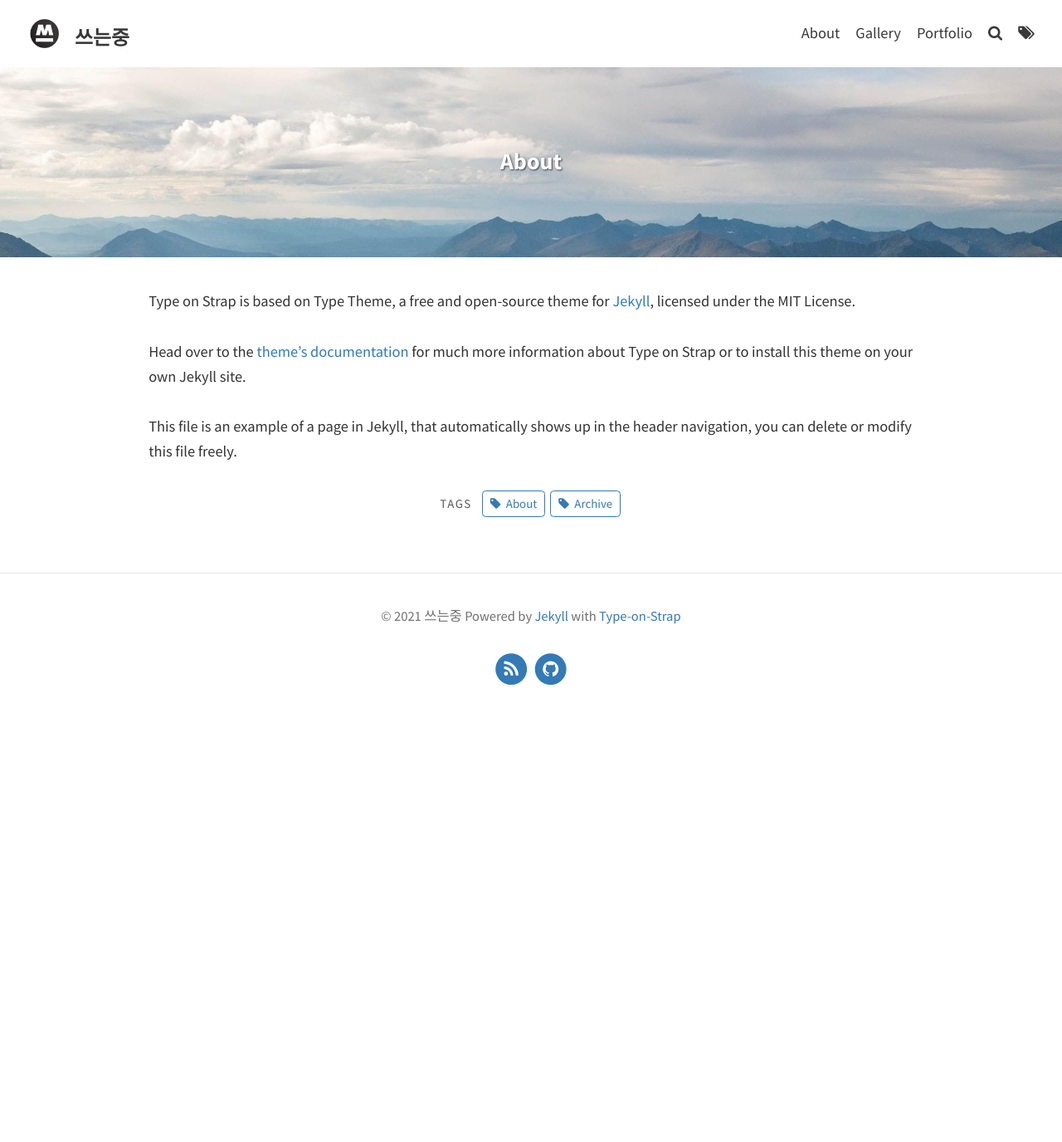
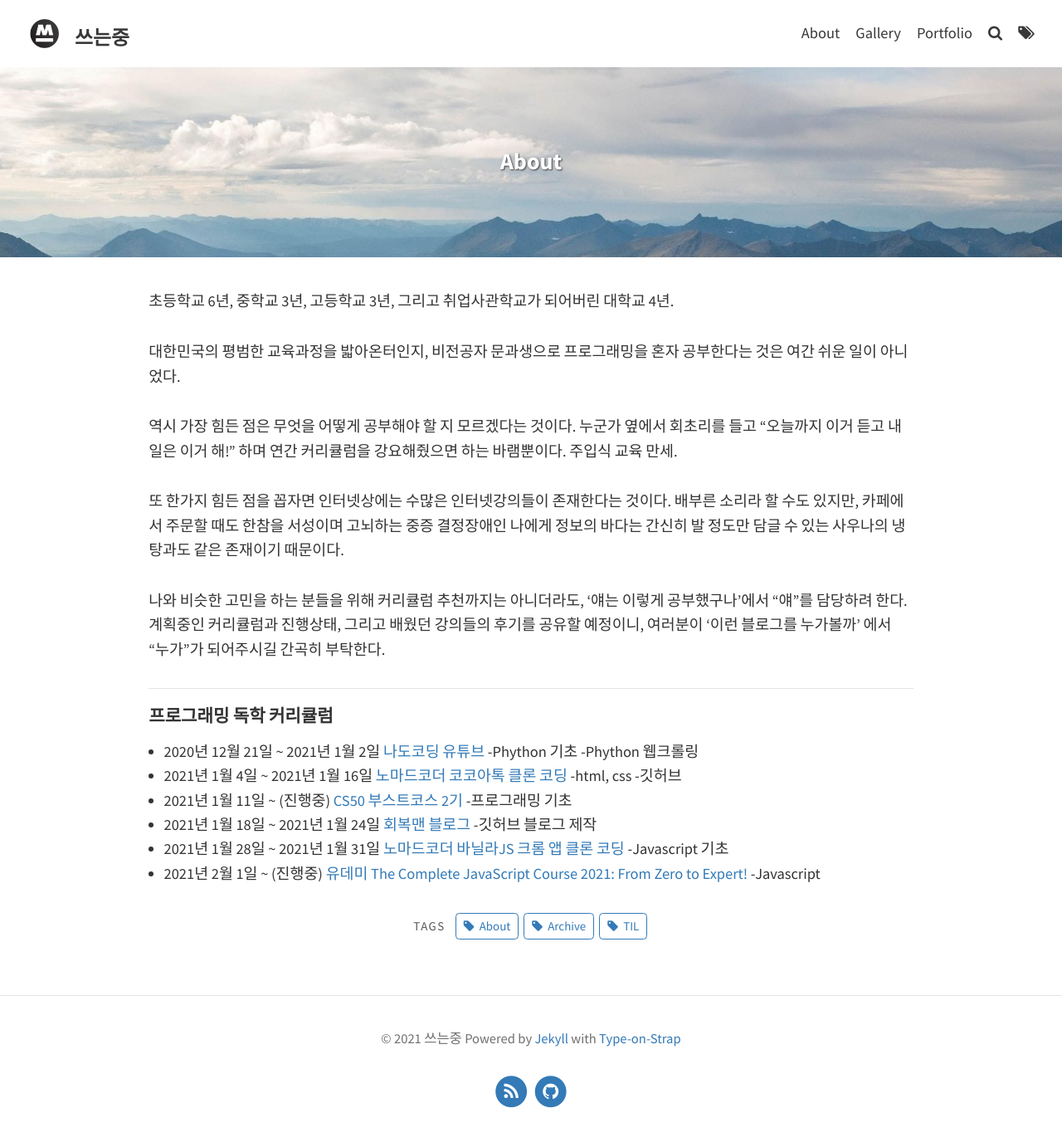
Before and after one commit to TaeIng/taeing.github.io, a Jekyll site: the page built from pages/about.md, in a window 1280 px wide. Shown: the whole page at 83% size. Built offline with Jekyll 4.4.1, drawn with Linux system fonts in a browser that asks for light colours; before the commit the page ends 900 px from its top, so only the background shows below that.

```diff
--- a/pages/about.md
+++ b/pages/about.md
@@ -3,11 +3,52 @@ layout: page
 title: About
 permalink: /about/
 feature-img: "assets/img/pexels/travel.jpeg"
-tags: [About, Archive]
+tags: [About, Archive, TIL]
 ---
 
-Type on Strap is based on Type Theme, a free and open-source theme for [Jekyll](http://jekyllrb.com/), licensed under the MIT License.
+초등학교 6년, 중학교 3년, 고등학교 3년, 그리고 취업사관학교가 되어버린 대학교 4년.
 
-Head over to the [theme's documentation](https://github.io/sylhare/Type-on-Strap) for much more information about Type on Strap or to install this theme on your own Jekyll site.
+대한민국의 평범한 교육과정을 밟아온터인지, 비전공자 문과생으로 프로그래밍을 혼자 공부한다는 것은 여간 쉬운 일이 아니었다.
 
-This file is an example of a page in Jekyll, that automatically shows up in the header navigation, you can delete or modify this file freely.
+역시 가장 힘든 점은 무엇을 어떻게 공부해야 할 지 모르겠다는 것이다. 누군가 옆에서 회초리를 들고 "오늘까지 이거 듣고 내일은 이거 해!" 하며 연간 커리큘럼을 강요해줬으면 하는 바램뿐이다. 주입식 교육 만세.
+
+또 한가지 힘든 점을 꼽자면 인터넷상에는 수많은 인터넷강의들이 존재한다는 것이다. 배부른 소리라 할 수도 있지만, 카페에서 주문할 때도 한참을 서성이며 고뇌하는 중증 결정장애인 나에게 정보의 바다는 간신히 발 정도만 담글 수 있는 사우나의 냉탕과도 같은 존재이기 때문이다.
+
+나와 비슷한 고민을 하는 분들을 위해 커리큘럼 추천까지는 아니더라도, '얘는 이렇게 공부했구나'에서 "얘"를 담당하려 한다. 계획중인 커리큘럼과 진행상태, 그리고 배웠던 강의들의 후기를 공유할 예정이니, 여러분이 '이런 블로그를 누가볼까' 에서 "누가"가 되어주시길 간곡히 부탁한다.
+
+---
+
+#### 프로그래밍 독학 커리큘럼
+
+- 2020년 12월 21일 ~ 2021년 1월 2일
+
+  [나도코딩 유튜브](https://www.youtube.com/watch?v=kWiCuklohdY&list=PLMsa_0kAjjrd8hYYCwbAuDsXZmHpqHvlV)
+
+  -Phython 기초
+
+  -Phython 웹크롤링
+
+- 2021년 1월 4일 ~ 2021년 1월 16일
+
+  [노마드코더 코코아톡 클론 코딩](https://nomadcoders.co/kokoa-clone/lobby)
+
+  -html, css -깃허브
+
+- 2021년 1월 11일 ~ (진행중)
+
+  [CS50 부스트코스 2기](https://www.boostcourse.org/study-cs50-2nd) -프로그래밍 기초
+
+- 2021년 1월 18일 ~ 2021년 1월 24일
+  [회복맨 블로그](http://recoveryman.tistory.com/321) -깃허브 블로그 제작
+
+- 2021년 1월 28일 ~ 2021년 1월 31일
+
+  [노마드코더 바닐라JS 크롬 앱 클론 코딩](https://nomadcoders.co/javascript-for-beginners)
+
+  -Javascript 기초
+
+- 2021년 2월 1일 ~ (진행중)
+
+  [유데미 The Complete JavaScript Course 2021: From Zero to Expert!](https://www.udemy.com/course/the-complete-javascript-course/)
+
+  -Javascript
```
Also changed, not shown: _posts/2021-01-21-curriculum.md (deleted, +0 -46 lines), _posts/2021-02-01-nomad-js-review.md (added, +29 -0 lines).
